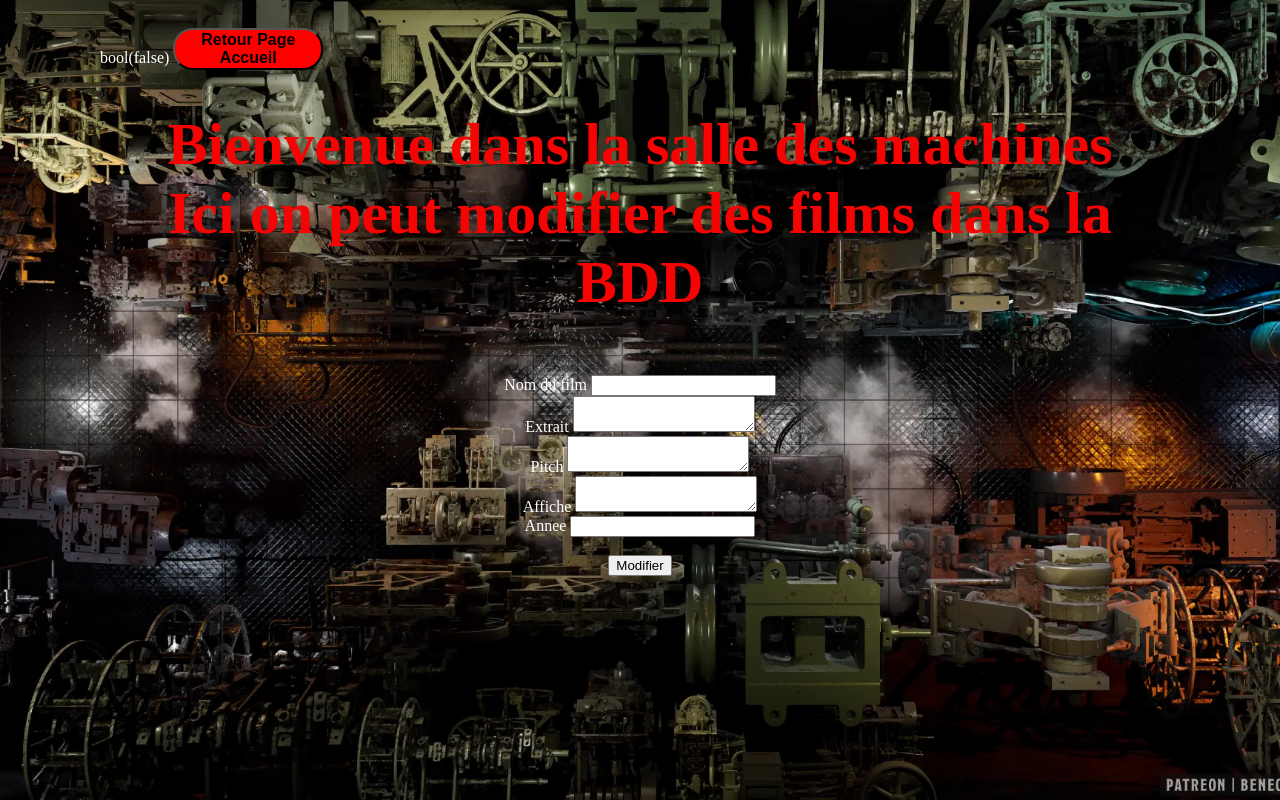
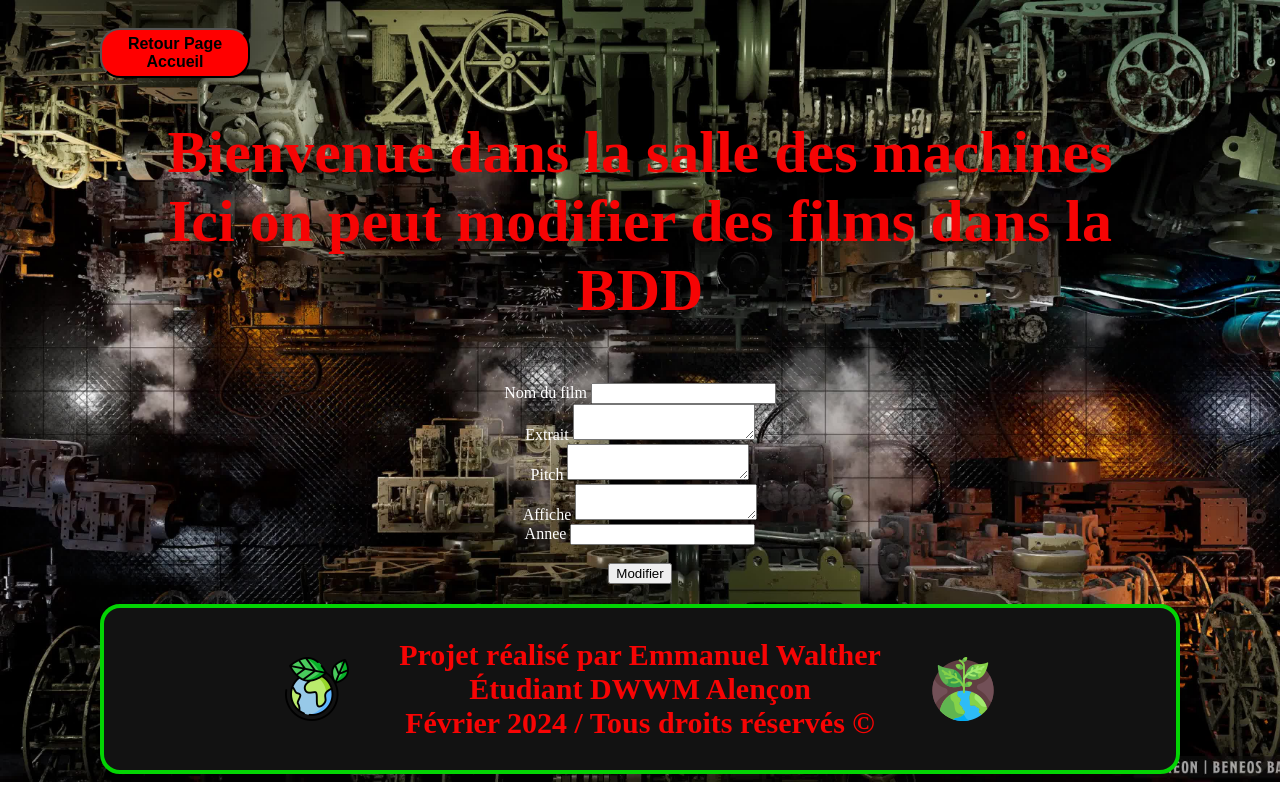
Before and after one commit to Panzusha/Cinefiles, a PHP site: page /update.php?id=1 in a window 1280 px wide. Run offline with PHP 8.4, Linux system fonts and the light colour scheme; data that the repository does not hold is empty.

Commit message:
encore des modifs

```diff
--- a/CSS/form.css
+++ b/CSS/form.css
@@ -1,19 +1,21 @@
 body {
     margin-left: 100px;
     margin-right: 100px;
-    background-image: url("/Ressources/Images/machines.jpg");
+    background-image: url("/ressources/images/machines.jpg");
     background-size: cover;
     background-repeat: no-repeat;
     color: white;
 }
 
 #bouton {
+    display: inline-block;
     background-color: red;
     font-size: var(--step-2);
     height: auto;
     width: 150px;
     border-radius: 20px;
     margin-top: 20px;
+    padding: 5px 15px;
     font-weight: bold;
 }
 
@@ -47,3 +49,19 @@ p {
     font-weight: bold;
     color:rgb(8, 247, 4)
 }
+
+footer {
+    display: flex;
+    justify-content: center;
+    align-items: center;
+    background-color: #121212;
+    border: solid 4px rgb(3, 212, 3);
+    border-radius: 20px;
+    margin-top: 20px;
+}
+
+footer p {
+    color: rgb(247, 4, 4);
+    margin-left: 50px;
+    margin-right: 50px;
+}
--- a/CSS/index.css
+++ b/CSS/index.css
@@ -15,7 +15,7 @@
 
 @font-face {
     font-family: Chelsea;
-    src: url(/Ressources/Chelsea.ttf)
+    src: url(/ressources/Chelsea.ttf)
 }
 
 * {
@@ -25,7 +25,7 @@
 body {
     margin-left: 100px;
     margin-right: 100px;
-    background-image: url("/Ressources/Images/oldcine.jpg");
+    background-image: url("/ressources/images/oldcine.jpg");
     background-size: contain;
     background-repeat: repeat;
 }
--- a/CSS/notfound.css
+++ b/CSS/notfound.css
@@ -1,5 +1,5 @@
 body {
-    background-image: url(./../Ressources/Images/pepeClown.jpg);
+    background-image: url(./../ressourcesimagespepeClown.jpg);
 }
 
 h1 {
--- a/fonctions.php
+++ b/fonctions.php
@@ -22,8 +22,8 @@ function getFilm(int $id, PDO $pdo): array|false {
         FROM films f
         JOIN realisateurs r ON f.real_id = r.id
         JOIN categories c ON f.cat_id = c.id
-        JOIN jouentDans j on j.film_id = f.id
-        JOIN acteurs a ON a.id = j.acteur_id
+        LEFT JOIN jouentDans j on j.film_id = f.id
+        LEFT JOIN acteurs a ON a.id = j.acteur_id
         WHERE f.id = :id
     ');
     $query->execute([
--- /dev/null
+++ b/templates/footer.php
@@ -0,0 +1,7 @@
+    <footer>
+        <img id="planet1" src="./ressources/images/planet.png" alt="icône planète terre" />
+        <p id="foot">Projet réalisé par Emmanuel Walther<br />Étudiant DWWM Alençon<br />Février 2024 / Tous droits réservés ©</p>
+        <img id="planet2" src="./ressources/images/terre.png" alt="une autre icône de la planète" />
+    </footer>
+</body>
+</html>
--- /dev/null
+++ b/templates/header.php
@@ -0,0 +1,10 @@
+
+<!DOCTYPE html>
+<html lang="fr">
+<head>
+    <meta charset="UTF-8">
+    <meta name="viewport" content="width=device-width, initial-scale=1.0">
+    <title><?= $title ?></title>
+    <link rel="stylesheet" href="./CSS/<?= $fichier_css ?>.css">
+</head>
+<body>
--- a/update.php
+++ b/update.php
@@ -10,19 +10,10 @@ if (! empty($_POST)) {
 
 $film = getFilm(intval($_GET['id']), $pdo);
 
-var_dump($film);
-
+$title = "Update";
+$fichier_css = "form";
+include "./templates/header.php";
 ?>
-
-<!DOCTYPE html>
-<html lang="en">
-<head>
-    <meta charset="UTF-8">
-    <meta name="viewport" content="width=device-width, initial-scale=1.0">
-    <title>Update</title>
-    <link rel="stylesheet" href="./CSS/form.css">
-</head>
-<body>
     <a href='./index.php'><button id="bouton">Retour Page Accueil</button></a>
     <h1>Bienvenue dans la salle des machines<br/>Ici on peut modifier des films dans la BDD</h1>
     <br/>
@@ -50,5 +41,6 @@ var_dump($film);
         <br/>
         <input type="submit" value="Modifier">
     </form>
-</body>
-</html>
+<?php
+    include "./templates/footer.php";
+?>
```
Also changed, not shown: CSS/film.css (+2 -6 lines), create.php (+10 -14 lines), delete.php (+7 -11 lines), film.php (+16 -22 lines), index.php (+10 -21 lines).
